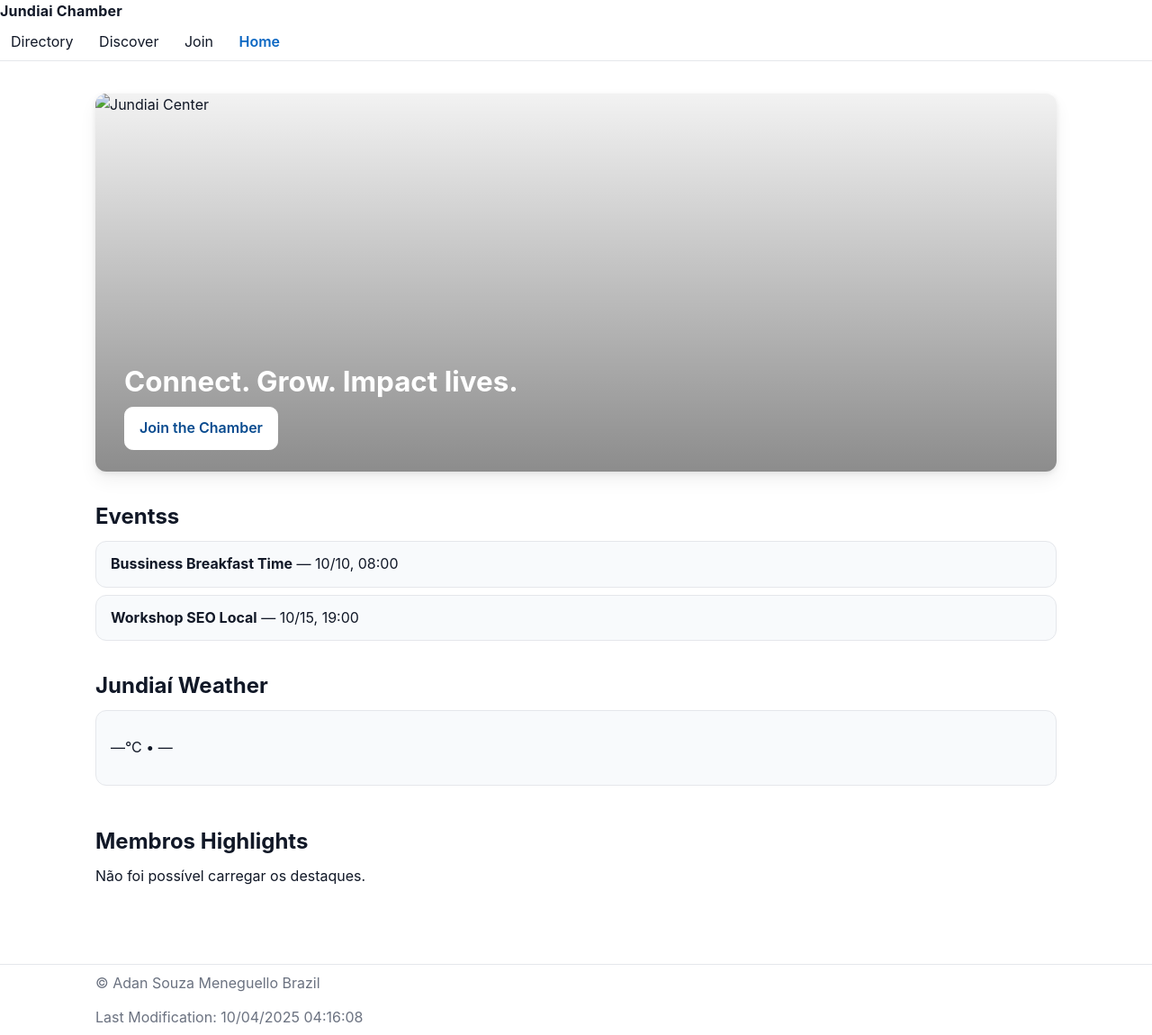
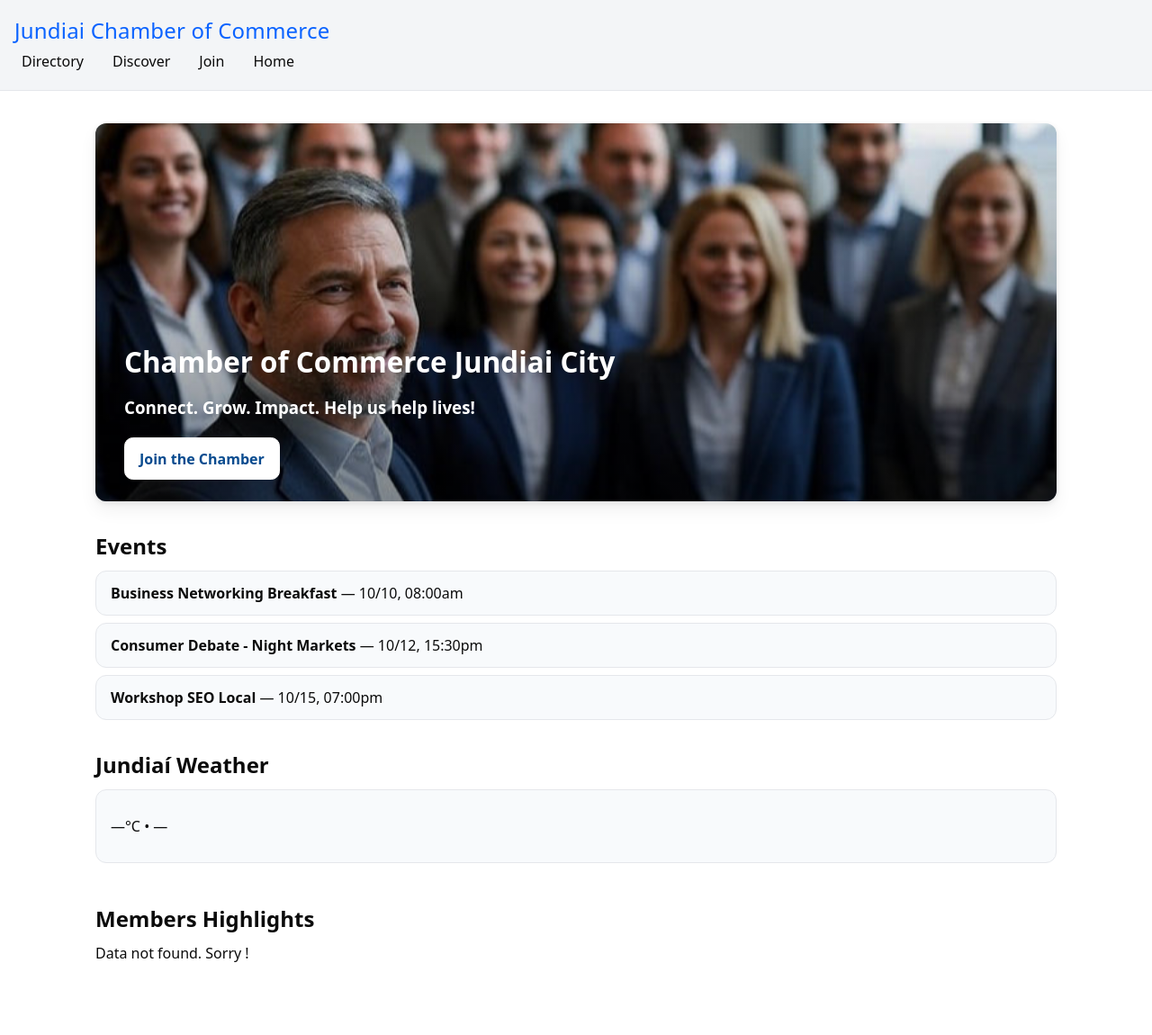
Before and after one commit to AdanMeneguello/wdd231, a plain HTML site: page chamber/index.html in a window 1280 px wide. Shown: the top 1150 px of the page at 90% size. Drawn offline with Linux system fonts and the light colour scheme.

Commit message:
Fixing some bugs, added same header to home and directory page, add hero image.

```diff
--- a/chamber/index.html
+++ b/chamber/index.html
@@ -1,42 +1,57 @@
 <!-- /chamber/index.html -->
 <!doctype html>
-<html lang="pt-br">
+<html lang="en">
 <head>
   <meta charset="utf-8" />
   <meta name="viewport" content="width=device-width,initial-scale=1" />
   <title>Jundiaí Chamber Home</title>
+  <meta name="description" content="Home page | Jundiai Chamber of Chamber" />
+  <meta name="author" content="Adan Souza Meneguello" />
+
+  <link rel="preconnect" href="https://fonts.googleapis.com">
+  <link rel="preconnect" href="https://fonts.gstatic.com" crossorigin>
+  <link href="https://fonts.googleapis.com/css2?family=Inter:wght@400;600&display=swap" rel="stylesheet">
+
   <link rel="stylesheet" href="./styles/base.css" />
   <link rel="stylesheet" href="./styles/large.css" />
+  <link rel="stylesheet" href="./styles/directory.css" />
+
 </head>
 <body>
-  <header>
-    <a class="brand" href="./index.html">Jundiai Chamber</a>
-    <button id="menuBtn" aria-label="abrir menu">☰</button>
-    <nav id="primaryNav" class="closed">
-      <a href="./directory.html">Directory</a>
-      <a href="./discover.html">Discover</a>
-      <a href="./join.html">Join</a>
-      <a class="active" href="./index.html">Home</a>
+  <header class="site-header">
+    <div class="brand">
+        <a href="./directory.html">Jundiai Chamber of Commerce</a>
+    </div>
+
+    <button id="menu-btn" aria-expanded="false" aria-controls="site-nav">☰</button>
+    <nav id="site-nav" class="nav">
+        <ul>
+            <li><a href="./directory.html" >Directory</a></li>
+            <li><a href="./discovery.html">Discover</a></li>
+            <li><a href="./join.html">Join</a></li>
+            <li><a href="./index.html" aria-current="page">Home</a></li>
+        </ul>
     </nav>
-  </header>
+</header>
 
   <main>
     <!-- HERO -->
     <section class="hero">
-      <img src="./images/hero.jpg" alt="Jundiai Center" />
+      <img src="./images/hero1.png" alt="Jundiai Chamber of Commerce" />
       <div class="hero__cta">
-        <h1>Connect. Grow. Impact lives.</h1>
+        <h1>Chamber of Commerce Jundiai City</h1>
+        <h3>Connect. Grow. Impact. Help us help lives!</h3>
         <a class="btn btn-primary" href="./join.html">Join the Chamber</a>
       </div>
     </section>
 
     <!-- EVENTS -->
     <section class="events" aria-labelledby="events-title">
-      <h2 id="events-title">Eventss</h2>
+      <h2 id="events-title">Events</h2>
       <ul id="events-list">
-        <!-- Pode começar estático e depois integrar a uma fonte real -->
-        <li><strong>Bussiness Breakfast Time</strong> — 10/10, 08:00</li>
-        <li><strong>Workshop SEO Local</strong> — 10/15, 19:00</li>
+        <li><strong>Business Networking Breakfast</strong> — 10/10, 08:00am </li>
+        <li><strong>Consumer Debate - Night Markets</strong> — 10/12, 15:30pm</li>
+        <li><strong>Workshop SEO Local</strong> — 10/15, 07:00pm</li>
       </ul>
     </section>
 
@@ -52,7 +67,7 @@
 
     <!-- SPOTLIGHTS -->
     <section class="spotlights" aria-labelledby="spotlights-title">
-      <h2 id="spotlights-title">Membros Highlights</h2>
+      <h2 id="spotlights-title">Members Highlights</h2>
       <div id="spotlights-wrap" class="cards"></div>
     </section>
   </main>
--- a/chamber/scripts/spotlights.js
+++ b/chamber/scripts/spotlights.js
@@ -34,7 +34,7 @@ async function loadSpotlights() {
     });
   } catch (e) {
     console.error('Spotlights error', e);
-    wrap.textContent = 'Não foi possível carregar os destaques.';
+    wrap.textContent = 'Data not found. Sorry !';
   }
 }
 loadSpotlights();
--- a/chamber/styles/base.css
+++ b/chamber/styles/base.css
@@ -1,5 +1,3 @@
-/* ========= base.css ========= */
-
 :root{
     --bg: #ffffff;
     --text: #111827;
@@ -49,7 +47,7 @@
     outline-offset: 3px;
   }
 
-  /* ===== Header + Nav (mobile-first) ===== */
+  /* Header */
 
   header{
     position: sticky;
@@ -109,7 +107,7 @@
     font-weight: 600;
   }
 
-  /* ===== Layout base ===== */
+  /*  Main layout */
 
   main{
     max-width: 1100px;
@@ -138,7 +136,7 @@
     color: var(--text);
   }
 
-  /* ===== Hero com CTA ===== */
+  /* Hero */
 
   .hero{
     position: relative;
@@ -173,7 +171,7 @@
   }
 
   .hero__cta h1{
-    color: #fff;
+    color: #ffffff;
     margin-bottom: .5rem;
   }
 
@@ -196,7 +194,7 @@
     filter: brightness(.98);
   }
 
-  /* ===== Cards / grids ===== */
+  /*  Cards / grids */
 
   .cards{
     display: grid;
@@ -226,7 +224,7 @@
     color: #3730a3;
   }
 
-  /* ===== Events ===== */
+  /* Events */
 
   .events ul{
     list-style: none;
@@ -243,7 +241,7 @@
     padding: .75rem 1rem;
   }
 
-  /* ===== Weather ===== */
+  /* Weather */
 
   .weather #current-weather{
     background: var(--surface);
@@ -284,14 +282,17 @@
   /* ===== Footer ===== */
 
   footer{
+    display: flex;
+    align-items: center;
     margin-top: 2rem;
     border-top: 1px solid #e5e7eb;
     background: #fff;
+
   }
 
   footer p{
     max-width: 1100px;
     margin: .25rem auto;
     padding: .25rem 1rem;
-    color: var(--muted);
+    color: var(--text);
   }
--- a/chamber/styles/large.css
+++ b/chamber/styles/large.css
@@ -1,5 +1,3 @@
-/* ========= large.css ========= */
-
 @media (min-width: 760px){
 
     #menuBtn{
```
Also changed, not shown: chamber/directory.html (+4 -3 lines), index.html (+1 -1 lines), chamber/images/hero1.png (added).
